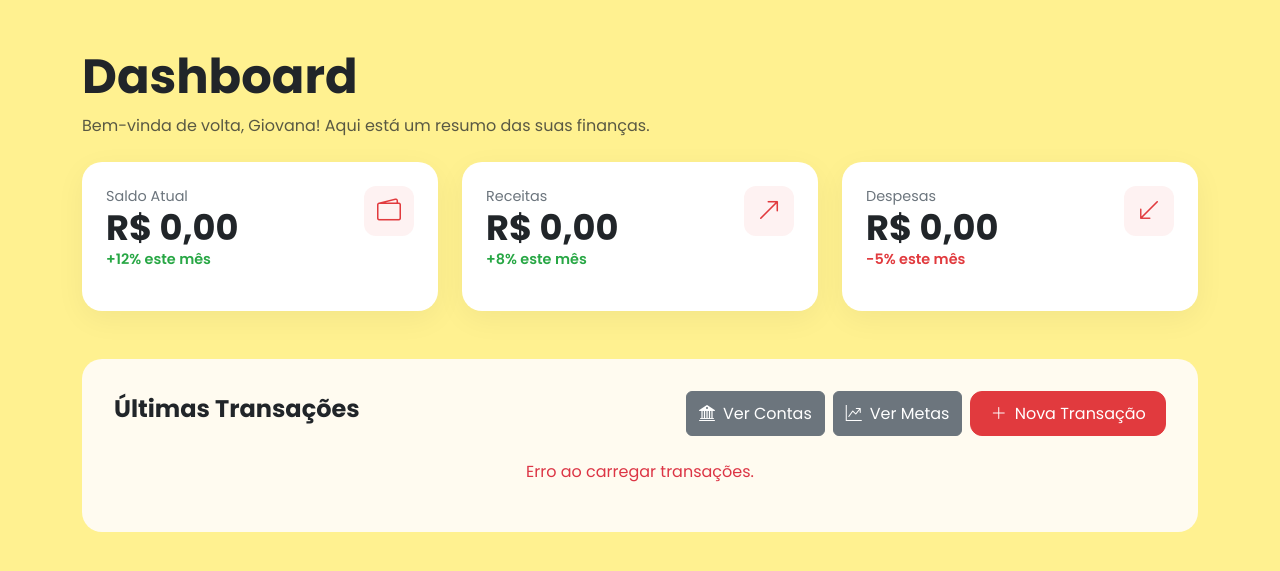
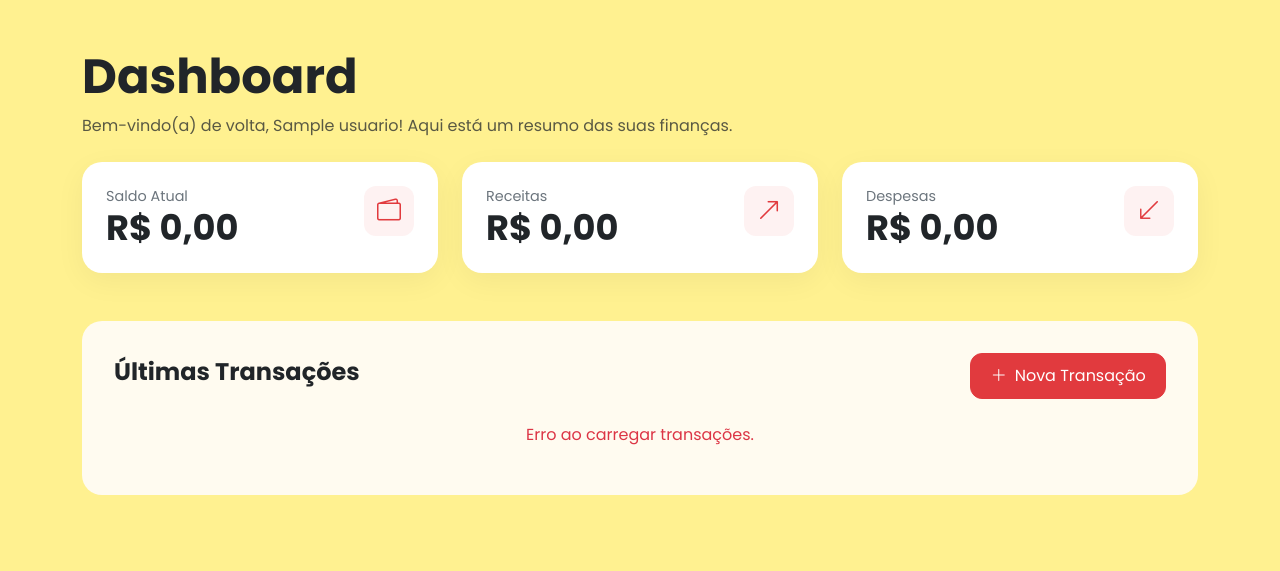
Before and after one commit to giovanasfaleiro/Prototipo_POO, a Flask app: template templates/dashboard.html in a window 1280 px wide. Shown: the part 71-642 px from the top of the page. Run offline with Flask 3, Linux system fonts and the light colour scheme; the template is opened without the code that fills it: values that come from a table or form of the project are taken from there, others are empty; tables that the repository leaves empty hold one stand-in row (values such as "Sample post").

Commit message:
Update dashboard.html

```diff
--- a/templates/dashboard.html
+++ b/templates/dashboard.html
@@ -57,7 +57,7 @@
     <main class="container py-5">
         <div class="mb-4">
             <h1 class="display-5 font-heading">Dashboard</h1>
-            <p class="text-muted">Bem-vinda de volta, Giovana! Aqui está um resumo das suas finanças.</p>
+            <p class="text-muted">Bem-vindo(a) de volta, {{ usuario.nome }}! Aqui está um resumo das suas finanças.</p>
         </div>
 
         <div class="row g-4 mb-5">
@@ -67,7 +67,6 @@
                         <div>
                             <p class="card-subtitle">Saldo Atual</p>
                             <h2 class="card-title" id="saldo-atual">R$ 0,00</h2>
-                            <p class="trend trend-up">+12% este mês</p>
                         </div>
                         <div class="icon-box"><i class="bi bi-wallet2"></i></div>
                     </div>
@@ -79,7 +78,6 @@
                         <div>
                             <p class="card-subtitle">Receitas</p>
                             <h2 class="card-title" id="total-receitas">R$ 0,00</h2>
-                            <p class="trend trend-up">+8% este mês</p>
                         </div>
                         <div class="icon-box"><i class="bi bi-arrow-up-right"></i></div>
                     </div>
@@ -91,7 +89,6 @@
                         <div>
                             <p class="card-subtitle">Despesas</p>
                             <h2 class="card-title" id="total-despesas">R$ 0,00</h2>
-                            <p class="trend trend-down">-5% este mês</p>
                         </div>
                         <div class="icon-box"><i class="bi bi-arrow-down-left"></i></div>
                     </div>
@@ -103,8 +100,6 @@
             <div class="d-flex flex-wrap justify-content-between align-items-center mb-4">
                 <h2 class="font-heading h4">Últimas Transações</h2>
                  <div class="d-flex gap-2 mt-3 mt-md-0">
-                    <button class="btn btn-secondary"><i class="bi bi-bank2 me-2"></i>Ver Contas</button>
-                    <button class="btn btn-secondary"><i class="bi bi-graph-up-arrow me-2"></i>Ver Metas</button>
                     <button class="btn btn-custom-primary" data-bs-toggle="modal" data-bs-target="#novaTransacaoModal">
                         <i class="bi bi-plus-lg me-2"></i>Nova Transação
                     </button>
```
